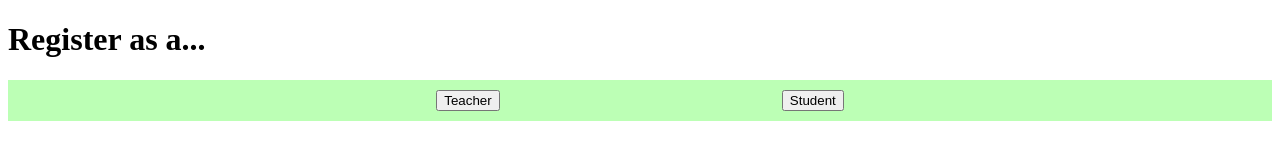
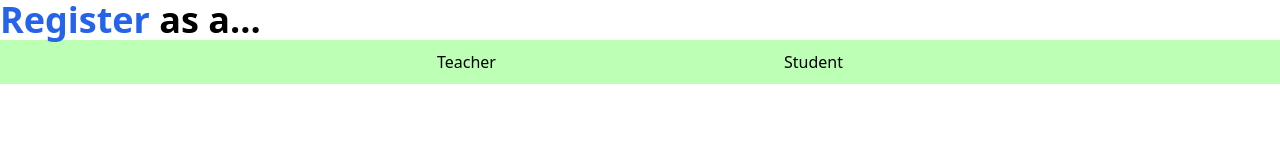
Before and after one commit to damblatt/moduldokumentation, a website: page dist/index.html in a window 1280 px wide. Drawn offline with Linux system fonts and the light colour scheme.

Commit message:
tailwind installation and testing

```diff
--- a/package.json
+++ b/package.json
@@ -11,7 +11,8 @@
   },
   "scripts": {
     "start": "node server.js",
-    "test": "echo \"Error: no test specified\" && exit 1"
+    "test": "echo \"Error: no test specified\" && exit 1",
+    "dev": "npx tailwindcss -i ./src/css/input.css -o ./dist/style.css --watch"
   },
   "author": "",
   "license": "ISC",
--- a/src/css/style.css
+++ b/src/css/input.css
@@ -1,6 +1,6 @@
-@tailwind base;
-@tailwind components;
-@tailwind utilities;
+@import "tailwindcss/base";
+@import "tailwindcss/components";
+@import "tailwindcss/utilities";
 
 .grid-container {
   display: grid;
--- a/tailwind.config.js
+++ b/tailwind.config.js
@@ -1,6 +1,6 @@
 /** @type {import('tailwindcss').Config} */
 module.exports = {
-  content: ['./src/'],
+  content: ['./dist/*.{html,js}'],
   theme: {
     extend: {},
   },
```
Also changed, not shown: dist/index.html, dist/registration-S.html, dist/registration-T.html, dist/server.js, dist/style.css.
